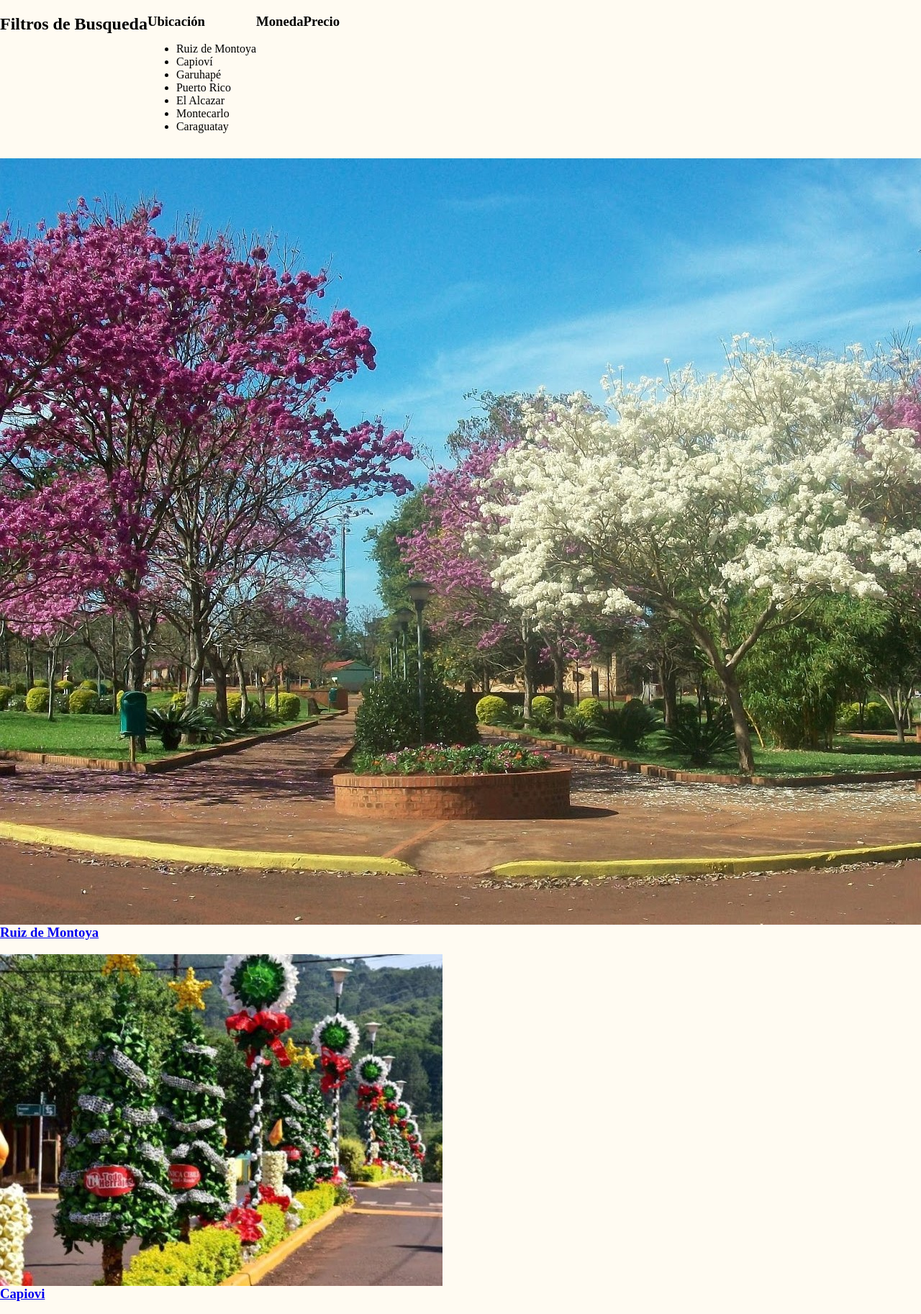
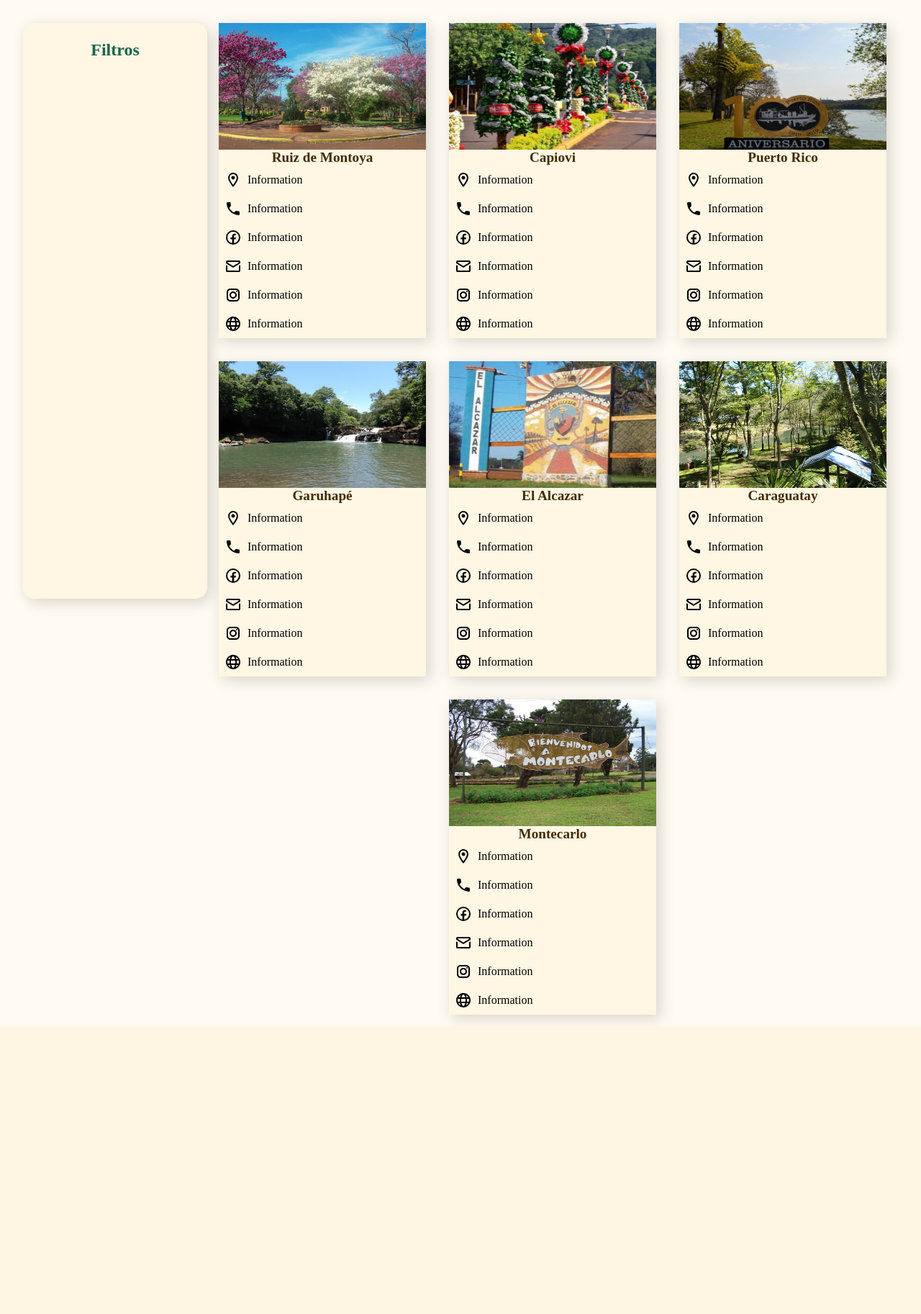
Before and after one commit to Lautron/Flores-Turismo, a Flask app: page /grid in a window 1280 px wide; the page is wider, and only the part inside the window is pictured. Shown: the part 63-1889 px from the top of that part at 72% size. After the commit the page ends 1489 px from the top of that part, so only its background shows below. Run offline with Flask 2, Linux system fonts and the light colour scheme; data comes from the database, SQL or seed files in the repository; style sheets or scripts are compiled from the project's sources.

Commit message:
Adjusted template to new design changes

```diff
--- a/flores_digital/templates/grid.html
+++ b/flores_digital/templates/grid.html
@@ -1,58 +1,34 @@
 {% extends "layout.html" %}
 
 {% block style %}
-<link rel="stylesheet" href="{{url_for('static', filename='grid.css')}}">
+<link rel="stylesheet" href="{{url_for('static', filename='css/grid.css')}}">
 {% endblock %}
 
 {% block content %}
-<div class="container-fluid my-4 my-flexbox">
-    <div class="container my-sidebar px-0 mx-3">
-        <div>
-            <h2 class="text-center mt-2 pb-2 mx-0 border-bottom">Filtros de Busqueda</h2>
+<div class="container">
+    <div class="sidebar">
+        <h3>Filtros</h3>
     </div>
-        <div class="border-bottom">
-            <h3 class="pl-4">Ubicación</h3>
-            <ul class="pl-5">
-                <li>Ruiz de Montoya</li>
-                <li>Capioví</li>
-                <li>Garuhapé</li>
-                <li>Puerto Rico</li>
-                <li>El Alcazar</li>
-                <li>Montecarlo</li>
-                <li>Caraguatay</li>
-            </ul>
-        </div>
-        <div class="border-bottom">
-            <h3 class="pl-4">Moneda</h3>
-        </div>
-        <div class="border-bottom">
-            <h3 class="pl-4">Precio</h3>
-        </div>
-    </div>
-    <div>
-        <div class="row mx-auto">
+    <div class="product-container">
         {% for item in items: %}
-                <div class="col-md-4 shadow m-4 p-0" style="max-width: 20vw;">
+        <div class="product-card">
             <div class="hovereffect">
-                        <img class="img-fluid" style="min-height: 40vh;" src="{{url_for('static', filename=item.image_file)}}" alt="Picture of {{ item.city_name }}">
+                <img class="" src="{{url_for('static', filename=item.image_file)}}" alt="Picture of {{ item.city_name }}">
                 <div class="overlay"></div>
             </div>
-                    <div>
-                        <h3 class="text-center"><a class="text-decoration-none text-dark" href="#">{{ item.city_name }}</a></h3>
+            <div class="info-container">
+                <a class="" href="#">{{ item.city_name }}</a>
+                <div class="icons-container">
+                    {% for icon in icons %}
+                    <div class="icon-div">
+                        <img src="{{ url_for('static', filename=icon)}}" alt="">
+                        <p>Information</p>
+                    </div>
+                    {% endfor %}
+                </div>
             </div>
         </div>
         {% endfor %}
     </div>
 </div>
-</div>
-<!-- <div class="container">
-    <div class="row mx-auto">
-    {% for item in items: %}
-        <div class="col-md-4 shadow p-0 m-2" style="max-width: 40vh; ">
-            <img class="img-fluid" style="min-height: 40vh;" src="{{url_for('static', filename=item.image_file)}}" alt="Picture of {{ item.city_name }}">
-            <h3 class="text-center"><a class="stretched-link text-decoration-none text-dark" href="#">{{ item.city_name }}</a></h3>
-        </div>
-    {% endfor %}
-    </div>
-</div> -->
 {% endblock %}
```
Lines whose indentation alone changed are shown as unchanged.
